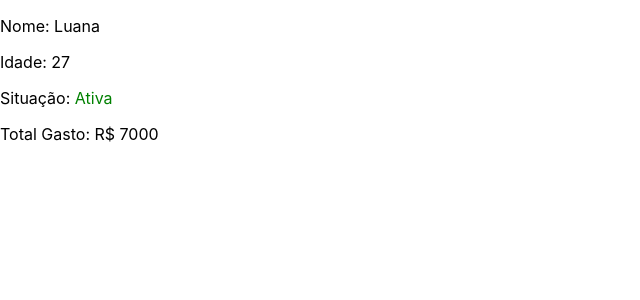
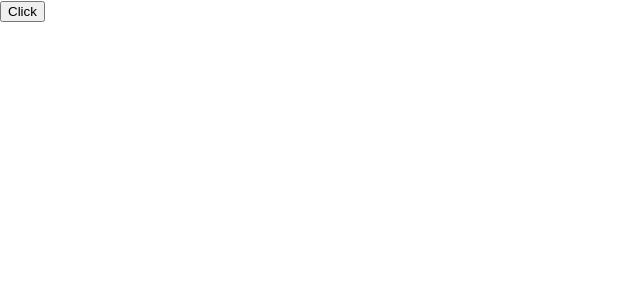
Before and after one commit to LucasMLara/Origamid, a React (Create React App) app: page / in a window 1280 px wide. Shown: the top 300 px of the page, without its empty margins (0-640 px from the left). Built offline with nearby package versions, Linux system fonts and the light colour scheme.

Commit message:
Project Intial Commit

```diff
--- a/src/App.js
+++ b/src/App.js
@@ -1,42 +1,10 @@
-const mario = {
-  cliente: "Mario",
-  idade: 31,
-  compras: [
-    {nome: 'Notebook', preco: 'R$ 2500'},
-    {nome: 'Geladeira ', preco: 'R$ 3000'},
-    {nome: 'Smartphone', preco: 'R$ 1500'},
-    {nome: 'Guitarra', preco: 'R$ 3500'},
-  ],
-  ativa: false,
-};
-
-const luana = {
-  cliente: "Luana",
-  idade: 27,
-  compras: [
-    {nome: 'Notebook', preco: 'R$ 2500'},
-    {nome: 'Geladeira ', preco: 'R$ 3000'},
-    {nome: 'Smartphone', preco: 'R$ 1500'},
-  ],
-  ativa: true,
-};
+import React from 'react';
 
 function App() {
-  const { cliente, idade, compras, ativa } = luana;
 
-  const total = compras.map(({preco}) => +preco.replace('R$ ', '')).reduce(( acc, value) => acc + value, 0)
-  // Método '+' substitui o Number(com toda a string que será convertida para número dentro dos parênteses);
-  // Método 'replace' substitui o que está escrito no primeiro parâmetro pelo segundo parâmetro.
-
-  return (
-    <>
-    <p>Nome: {cliente}</p>
-    <p>Idade: {idade}</p>
-    <p>Situação: <span style = {{color: ativa? 'green': 'red'}}>{ativa ? 'Ativa' : 'Inativa'}</span></p>
-    <p>Total Gasto: R$ {total}</p>
-    {total > 10000 && <p>Você está gastando demais</p>}
-    </>
-  )
+return (
+    <button>Click</button>
+)
 }
 
 export default App;
```
